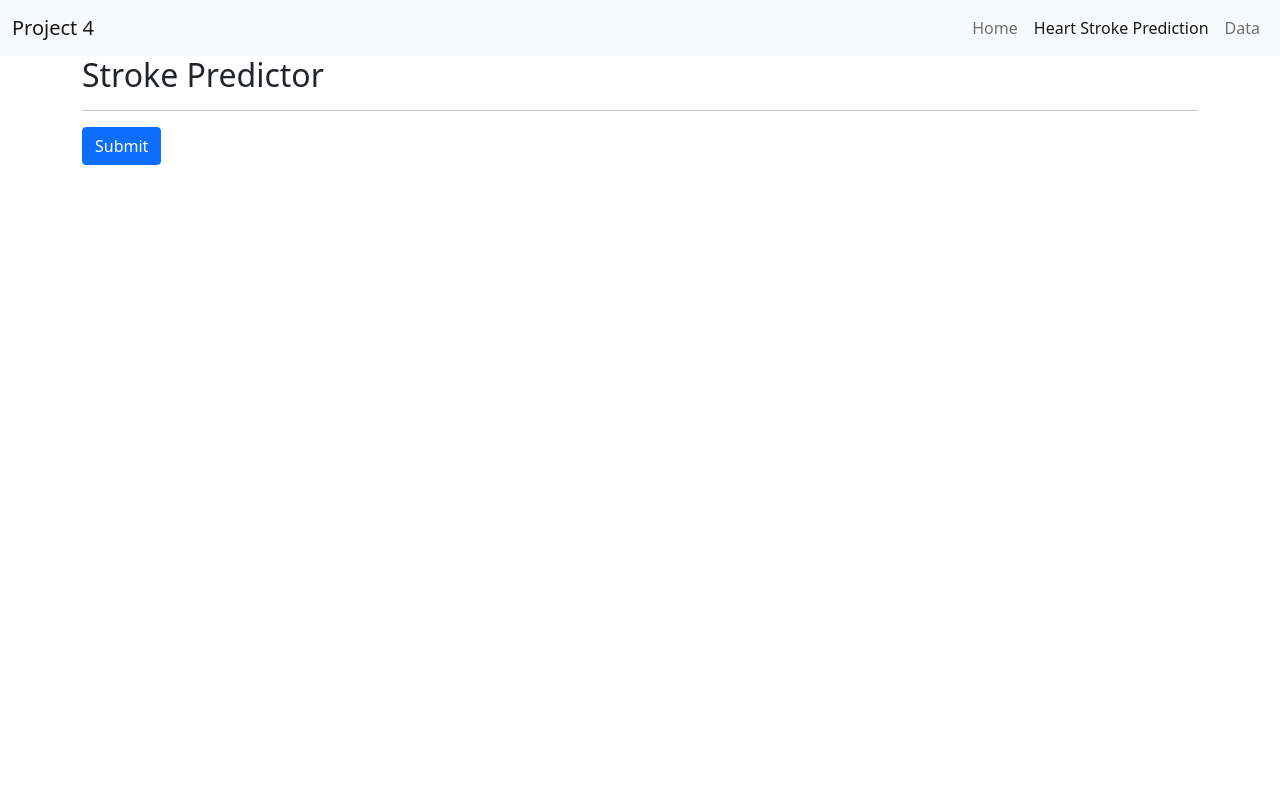
After one commit to digital-buddha42/stroke-prediction, a Flask app: template templates/heart.html in a window 1280 px wide. The commit adds this page. Run offline with Flask 3, Linux system fonts and the light colour scheme; the template is opened without the code that fills it, so the values that code supplies are empty.

Commit message:
app updated

```diff
--- a/app.py
+++ b/app.py
@@ -51,43 +51,6 @@ def stroke():
 # ---------------------------------------------------------
 # Machine Learning inputs
 
-@app.route("/model" , methods=["POST"])
-def model():
-
-    rooms = float(request.form["rooms"])
-    bedrooms = float(request.form["bedrooms"])
-
-    income = request.form["income"]
-    if income == "":
-        income = 68000
-    income = float(income)
-
-    age = request.form["age"]
-    if age == "":
-        age = 6
-    age = float(age)
-
-    population = request.form["population"]
-    if population == "":
-        population = 36000
-    population = float(population)
-
-    #prediction = 0
-
-    X = [[income, age, rooms, bedrooms, population]]
-
-    print(X)
-
-    filename = './data/housing.sav'
-    loaded_model = pickle.load(open(filename, 'rb'))
-
-    #prediction = loaded_model.predict(X)[0][0]
-
-    #prediction = "${0:,.2f}".format(prediction)
-
-    #print(prediction)
-
-    #return render_template("analysis.html", prediction = prediction)
 
 # ---------------------------------------------------------
 # API
@@ -177,7 +140,7 @@ def directors(director):
 
 @app.route("/model", methods=["POST"])
 def predict_heart_stroke():
-
+    print('test')
     # Get the input values from the form
     age = float(request.form["age"])
 
@@ -192,32 +155,54 @@ def predict_heart_stroke():
     bmi = float(request.form["bmi"])
 
     # gender is a binary variable 1 o 0 for either male or female
-    gender = float(request.form["gender"])
+     # Map categorical features to binary values
+    gender = request.form["gender"]
 
-    married = float(request.form["ever-married"])
+    gender_m = 1 if gender == 'Male' else 0
+    gender_f = 1 if gender == 'Female' else 0
+    gender_o = 1 if gender == 'Other' else 0
 
-    work = float(request.form["work-type"])
+    ever_married = request.form["ever-married"]
 
-    residence = float(request.form["residence-type"])
+    ever_married_yes = 1 if ever_married == 'Yes' else 0
+    ever_married_no = 1 if ever_married == 'No' else 0
+
+    work_type = request.form["work-type"]
+
+    work_type_children = 1 if work_type == 'children' else 0
+    work_type_government_job = 1 if work_type == 'government-job' else 0
+    work_type_never_worked = 1 if work_type == 'never-worked' else 0
+    work_type_private = 1 if work_type == 'private' else 0
+    work_type_self_employed = 1 if work_type == 'self-employed' else 0
+
+    residence = (request.form["residence-type"])
+
+    residence_type_rural = 1 if residence_type == 'rural' else 0
+    residence_type_urban = 1 if residence_type == 'urban' else 0
 
     # smoking status is a binary variable 1 or 0 for either yes or no
     smoking_status = float(request.form["smoking_status"])
+
+    smoking_status_formerly_smoked = 1 if smoking_status == 'formerly_smoked' else 0
+    smoking_status_never_smoked = 1 if smoking_status == 'never_smoked' else 0
+    smoking_status_smokes = 1 if smoking_status == 'smokes' else 0
+    smoking_status_unknown = 1 if smoking_status == 'unknown' else 0
 
 
     prediction = 0
 
     # Create a feature vector for prediction
-    X = [[unnamed, age, hypertension, heart_disease, avg_glucose_level, bmi, gender-f, gender-m, gender-o, married-no, married-y, work-never, work-private,
-           work-self, work-children, residence-rural, residence-urban, smoking-former, smoking-never, smokes, smoking-unknown]]
+    X = [[unnamed, age, hypertension, heart_disease, avg_glucose_level, bmi, gender_f, gender_m, gender_o,
+        ever_married_no, ever_married_yes, work_type_never_worked, work_type_private, work_type_government_job,
+        work_type_self_employed, work_type_children,
+        residence_type_rural, esidence_type_urban, smoking_status_formerly_smoked, smoking_status_never_smoked,
+        smoking_status_smokes, smoking_status_unknown]]
 
     print(X)
 
     # Load the trained heart stroke prediction model
     filename = './models/svm_model.sav' # Replace model with actual file name
     loaded_model = pickle.load(open(filename, 'rb'))
-
-
-
 
 
     # Make the prediction
@@ -227,6 +212,7 @@ def predict_heart_stroke():
 
     print(prediction)
 
+
     return render_template("heart_stroke_prediction.html", prediction=prediction)
 
 if __name__ == "__main__":
--- /dev/null
+++ b/templates/heart.html
@@ -0,0 +1,57 @@
+<html lang="en-us">
+
+  <head>
+    <meta charset="UTF-8">
+    <title>Stroke Prediction</title>
+
+    <!-- CSS only -->
+    <link href="https://cdn.jsdelivr.net/npm/bootstrap@5.1.0/dist/css/bootstrap.min.css" rel="stylesheet" integrity="sha384-KyZXEAg3QhqLMpG8r+8fhAXLRk2vvoC2f3B09zVXn8CA5QIVfZOJ3BCsw2P0p/We" crossorigin="anonymous">
+
+    <!-- JavaScript Bundle with Popper -->
+    <script src="https://cdn.jsdelivr.net/npm/bootstrap@5.1.0/dist/js/bootstrap.bundle.min.js" integrity="sha384-U1DAWAznBHeqEIlVSCgzq+c9gqGAJn5c/t99JyeKa9xxaYpSvHU5awsuZVVFIhvj" crossorigin="anonymous"></script>
+
+    <link rel="stylesheet" href="{{ url_for('static', filename='css/style.css') }}">
+
+  </head>
+
+  <body>
+
+  <nav class="navbar navbar-expand-lg navbar-light bg-light">
+    <div class="container-fluid">
+      <a class="navbar-brand" href="/">Project 4</a>
+      <button class="navbar-toggler" type="button" data-bs-toggle="collapse" data-bs-target="#navbarSupportedContent" aria-controls="navbarSupportedContent" aria-expanded="false" aria-label="Toggle navigation">
+        <span class="navbar-toggler-icon"></span>
+      </button>
+      <div class="collapse navbar-collapse" id="navbarSupportedContent">
+        <ul class="navbar-nav ms-auto mb-2 mb-lg-0">
+          <li class="nav-item">
+            <a class="nav-link" href="/">Home</a>
+          </li>
+
+          <li class="nav-item">
+            <a class="nav-link active" aria-current="page" href="/heart_stroke_prediction">Heart Stroke Prediction</a>
+          </li>
+
+          <li class="nav-item">
+            <a class="nav-link" href="/data">Data</a>
+          </li>
+
+        </ul>
+
+      </div>
+    </div>
+  </nav>
+
+
+  <div class="container">
+
+    <h2>Stroke Predictor</h2>
+    <hr>
+
+    <div class="row" >
+      <div class="col-md-6">
+
+        <form method="POST" action="/model" role="form", name="petform">
+            <input type="submit" value="Submit" class="btn btn-primary">
+
+        </form>
--- a/templates/heart_stroke_prediction.html
+++ b/templates/heart_stroke_prediction.html
@@ -53,7 +53,7 @@
 
         <form method="POST" action="/model" role="form", name="petform">
 
-          <label for="rooms">Gender:</label>
+          <label for="gender">Gender:</label>
           <br>
 
           <select name="gender" id="gender">
@@ -63,7 +63,7 @@
 
           <br><br>
 
-          <div class="form-group">
+           <div class="form-group">
               <label for="inputLat">Age</label>
               <input type="text" class="form-control" id="inputAge" name="age" placeholder="Age">
           </div>
```
